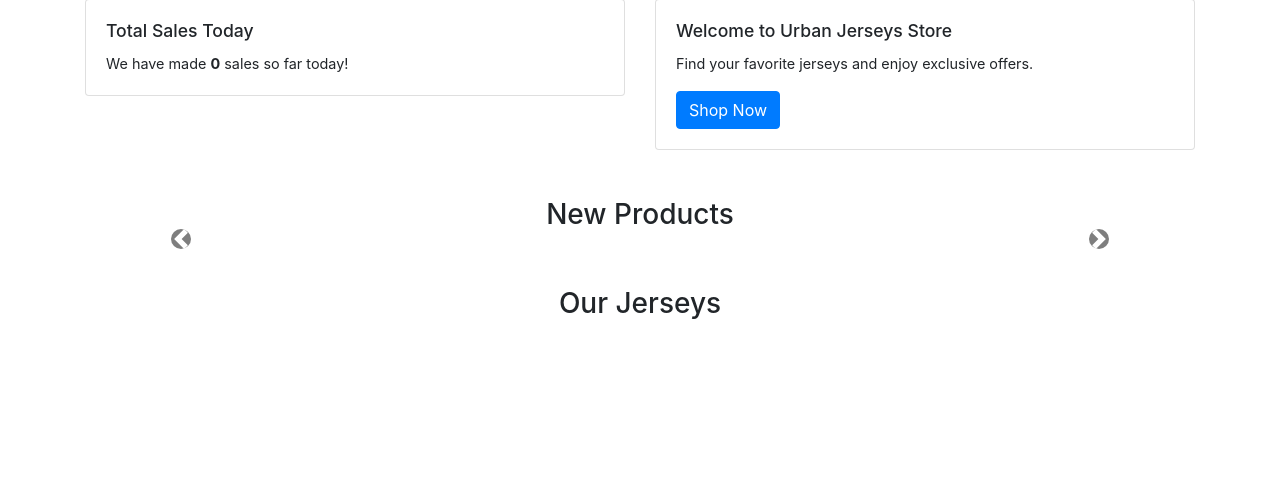
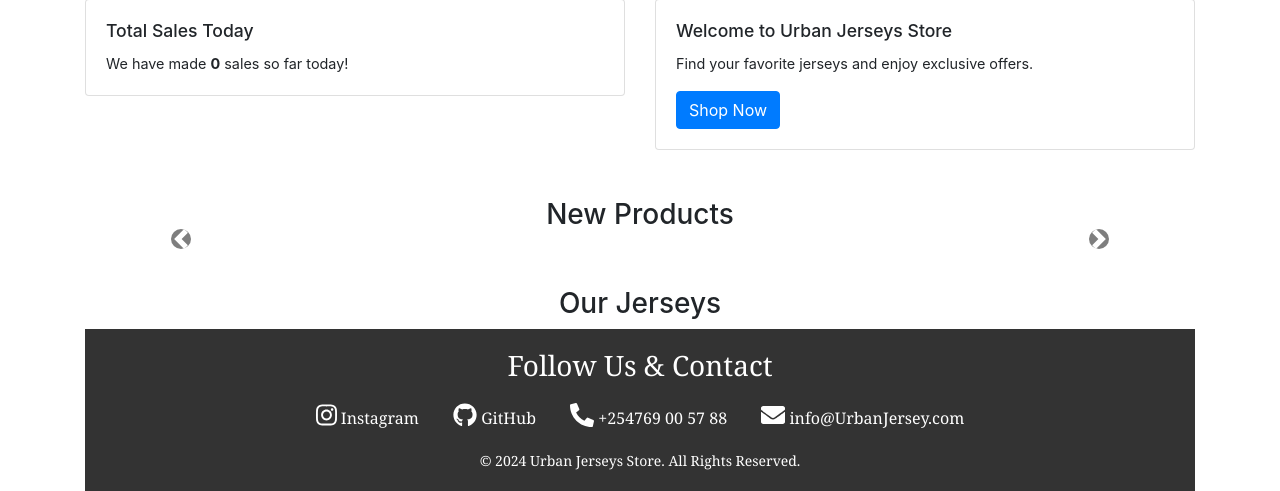
Before and after one commit to Judah-254/Urban_Jerseys, a PHP site: page / in a window 1280 px wide. Shown: the part 676-1167 px from the top of the page. Before the commit the page ends 995 px from the top, so only its background shows below. Run offline with PHP 8.4, Linux system fonts and the light colour scheme; data that the repository does not hold is empty; some libraries are stand-ins or nearby versions.

Commit message:
Changes to footer

```diff
--- /dev/null
+++ b/footer.php
@@ -0,0 +1,60 @@
+<!-- footer.php -->
+<footer style="background-color: #333; color: white; padding: 20px 0; text-align: center; position: relative; width: 100%; bottom: 0;">
+    <div class="footer-container">
+        <h3 style="margin-bottom: 20px;">Follow Us & Contact</h3>
+        <div class="social-links">
+            <a href="https://www.instagram.com/" target="_blank" style="color: white; margin: 0 15px; text-decoration: none;">
+                <i class="fab fa-instagram" style="font-size: 24px;"></i> Instagram
+            </a>
+            <a href="https://github.com/Judah-254/Urban_Jerseys" target="_blank" style="color: white; margin: 0 15px; text-decoration: none;">
+                <i class="fab fa-github" style="font-size: 24px;"></i> GitHub
+            </a>
+            <a href="tel:+254769 00 57 88" style="color: white; margin: 0 15px; text-decoration: none;">
+                <i class="fas fa-phone-alt" style="font-size: 24px;"></i> +254769 00 57 88
+            </a>
+            <a href="mailto:info@UrbanJersey.com" style="color: white; margin: 0 15px; text-decoration: none;">
+                <i class="fas fa-envelope" style="font-size: 24px;"></i> info@UrbanJersey.com
+            </a>
+        </div>
+        <p style="margin-top: 20px; font-size: 14px;">&copy; <?php echo date('Y'); ?> Urban Jerseys Store. All Rights Reserved.</p>
+    </div>
+
+    <style>
+        /* Ensure the footer stays at the bottom */
+        body, html {
+            height: 100%;
+            margin: 0;
+        }
+
+        /* Add some padding to the bottom of the main content so it doesn't overlap */
+        .main-content {
+            padding-bottom: 60px; /* Adjust based on footer height */
+        }
+
+        .footer-container {
+            max-width: 1200px;
+            margin: 0 auto;
+        }
+
+        .social-links a {
+            display: inline-block;
+            transition: color 0.3s ease, transform 0.3s ease;
+        }
+
+        .social-links a:hover {
+            color: #007bff;
+            transform: scale(1.1);
+        }
+
+        footer {
+            position: relative;
+            bottom: 0;
+            width: 100%;
+            background-color: #333;
+            padding: 20px 0;
+        }
+    </style>
+
+    <!-- FontAwesome Icons -->
+    <script src="https://kit.fontawesome.com/a076d05399.js" crossorigin="anonymous"></script>
+</footer>
--- a/index.php
+++ b/index.php
@@ -417,7 +417,6 @@ $(document).on('click', '.add-to-cart-btn', function() {
 });
 
 </script>
-
-
+<?php include 'footer.php'; ?>
 </body>
 </html>
```
